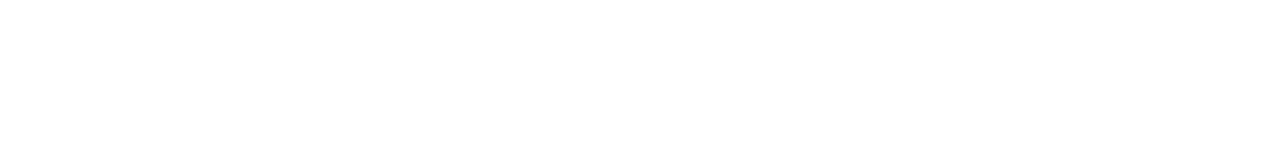
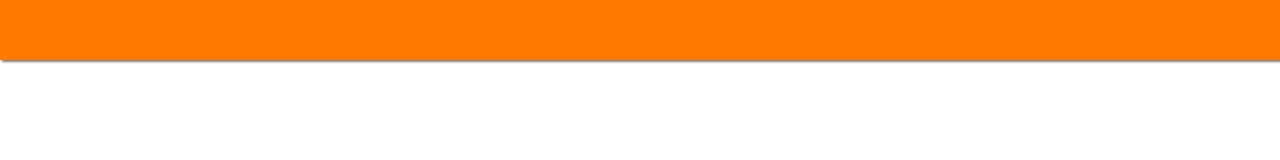
Before and after one commit to BrianBontempi/html-css-boolando, a plain HTML site: page index.html in a window 1280 px wide. Drawn offline with Linux system fonts and the light colour scheme.

Commit message:
add header

```diff
--- a/css/style.css
+++ b/css/style.css
@@ -1,5 +1,14 @@
+/* ! CSS reset */
 *{
     margin: 0;
     padding: 0;
     box-sizing: border-box;
 }
+
+/* header */
+header{
+    display: flex;
+    background-color: rgb(255, 123, 0);
+    min-height: 60px;
+    box-shadow: 2px 2px 2px gray;
+}
--- a/index.html
+++ b/index.html
@@ -3,10 +3,16 @@
 <head>
     <meta charset="UTF-8">
     <meta name="viewport" content="width=device-width, initial-scale=1.0">
+    <link rel='stylesheet' href='https://cdnjs.cloudflare.com/ajax/libs/font-awesome/6.4.2/css/all.min.css' integrity='sha512-z3gLpd7yknf1YoNbCzqRKc4qyor8gaKU1qmn+CShxbuBusANI9QpRohGBreCFkKxLhei6S9CQXFEbbKuqLg0DA==' crossorigin='anonymous'/>
     <link rel="stylesheet" href="css/style.css">
     <title>Booleando</title>
 </head>
 <body>
+    <header>
+        <div class="gender"></div>
+        <div class="logo"></div>
+        <div class="navig"></div>
+    </header>
 
 </body>
 </html>
```
